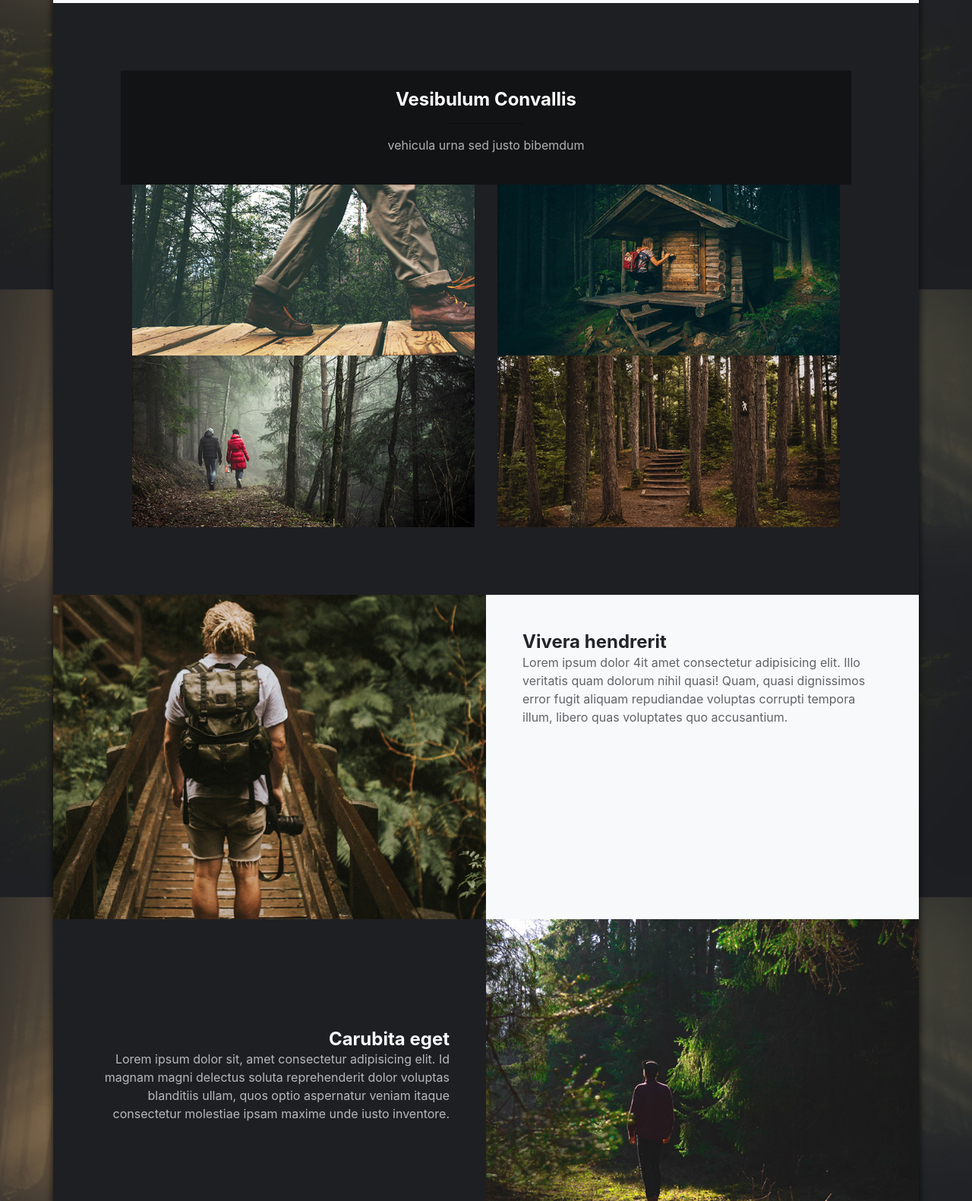
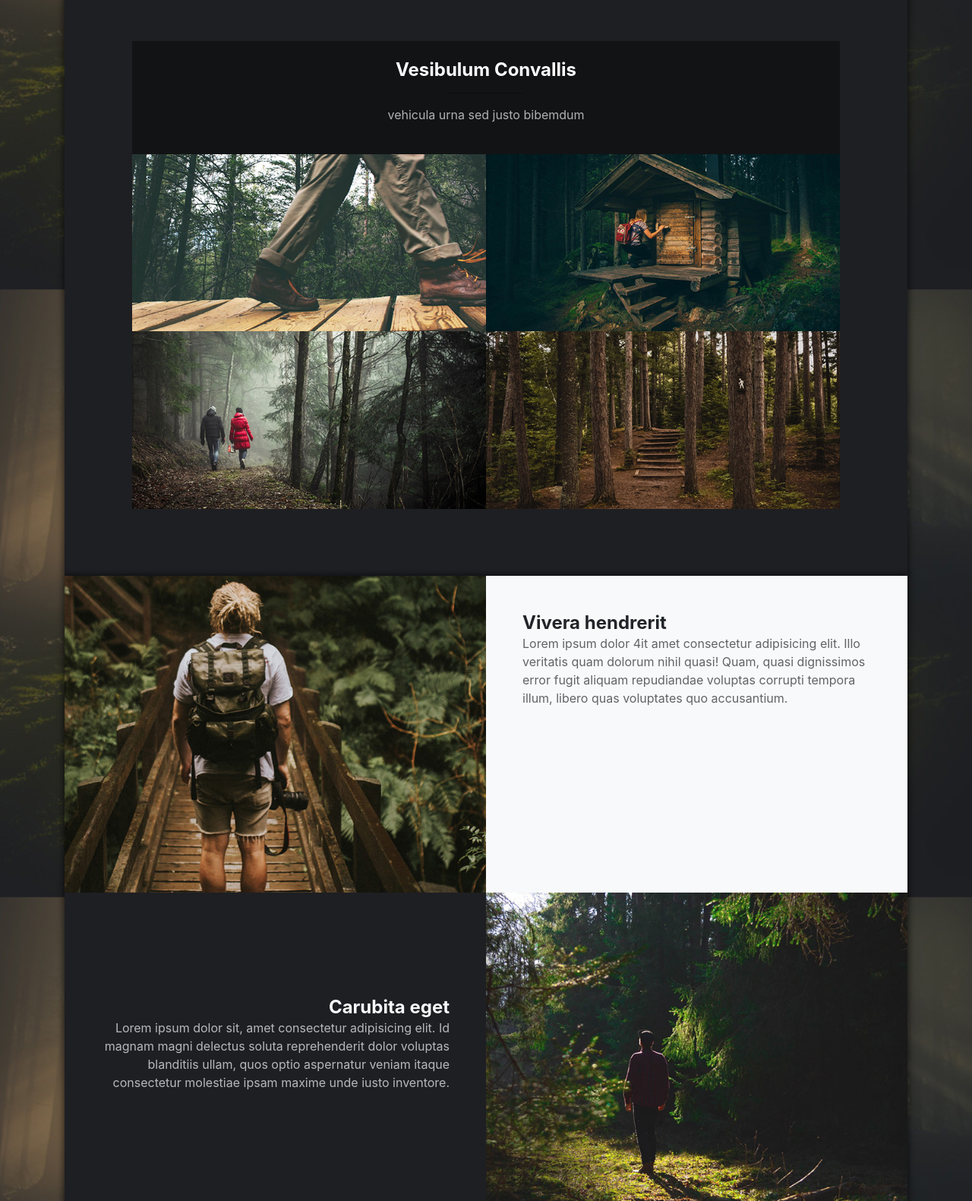
Before and after one commit to jamilu-jibrilla/Bootstrap-project-1, a plain HTML site: page index.html in a window 1280 px wide. Shown: the part 1219-2800 px from the top of the page at 76% size. Drawn offline with nearby package versions, Linux system fonts and the light colour scheme.

Commit message:
making changes

```diff
--- a/css/style.css
+++ b/css/style.css
@@ -5,7 +5,7 @@ body {
     background-attachment: fixed;
 }
 
-.container {
+.row {
     box-shadow: 3px 3px 7px  rgba(0,0,0,0.4), -3px -3px 7px  rgba(0,0,0,0.4);
 
 }
--- a/index.html
+++ b/index.html
@@ -16,7 +16,7 @@
             <p>by templated</p>
     </header>
     <div class="container ">
-        <div class="row ">
+        <div class="row no-gutters">
                 <img src="./images/pic02.jpg" alt="" width="100%">
             <div class="col-12 py-4 bg-white text-center">
                     <h2>Fringilla Fermentum Tellus</h2>
@@ -28,12 +28,13 @@
                     <p>Lorem ipsum dolor sit amet consectetur adipisicing elit. Sapiente, nesciunt nihil saepe ipsam minus qui molestias, placeat, fugit ex sed accusantium consectetur reprehenderit. Minus, molestiae! Sunt repellendus suscipit nesciunt enim. Lorem, ipsum dolor sit amet consectetur adipisicing elit. Voluptas culpa consectetur maiores perferendis, alias exercitationem necessitatibus obcaecati excepturi officiis adipisci molestias, fugit error ipsa asperiores vel voluptate nisi vitae eos! Lorem ipsum dolor, sit amet consectetur adipisicing elit. Minima quae esse quidem optio dolorum architecto nisi doloribus ullam animi quas. Molestias consectetur labore impedit qui quisquam nostrum ducimus itaque iure?</p>
              </div>
         </div>
-        <div class="row text-white pad">
+        <div class="row no-gutters
+         text-white pad">
             <div class=" col-12 py-4 text-center" style="background-color: #121315;;">
                 <h2>Vesibulum Convallis</h2>
                 <hr>
                 <p>vehicula urna sed justo bibemdum</p>
-        </div>
+            </div>
             <div class="col-sm-6">
                 <img src="./images/pic03.jpg" alt="">
             </div>
@@ -48,7 +49,7 @@
             </div>
 
         </div>
-        <div class="row bg delpad">
+        <div class="row no-gutters bg delpad">
             <div class="col-sm-6">
              <img src="images/pic06.jpg" alt="">
             </div>
@@ -74,7 +75,6 @@
     </div>
 
      <footer class="text-white my-4 ">
-        <div class="row d-flex justify-content-center">
             <div class="icons text-center col-12">
                 <i class="fab fa-facebook"></i>
                 <i class="fab fa-twitter-square"></i>
@@ -84,7 +84,6 @@
          <div class="copyright">
             © untitiled.All rights reserved. Images <a href="https://unsplash.com">Unsplash</a> Design <a href="https://templated.co">TEMPLATED</a>
          </div>
-        </div>
      </footer>
 
 
```
